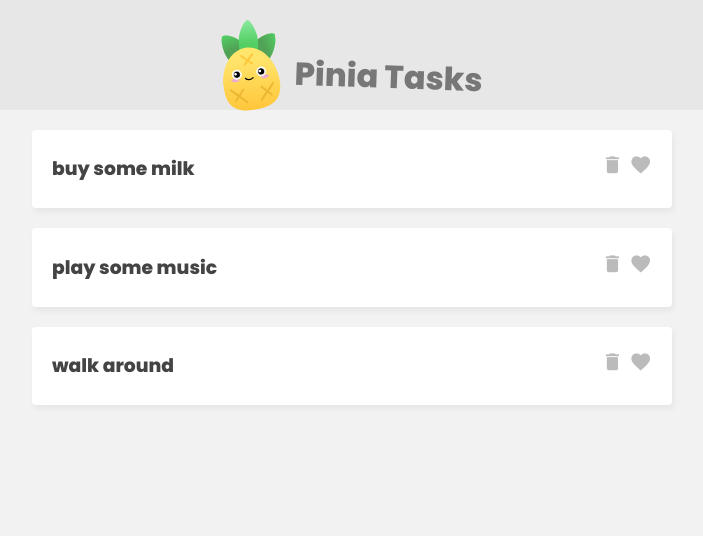
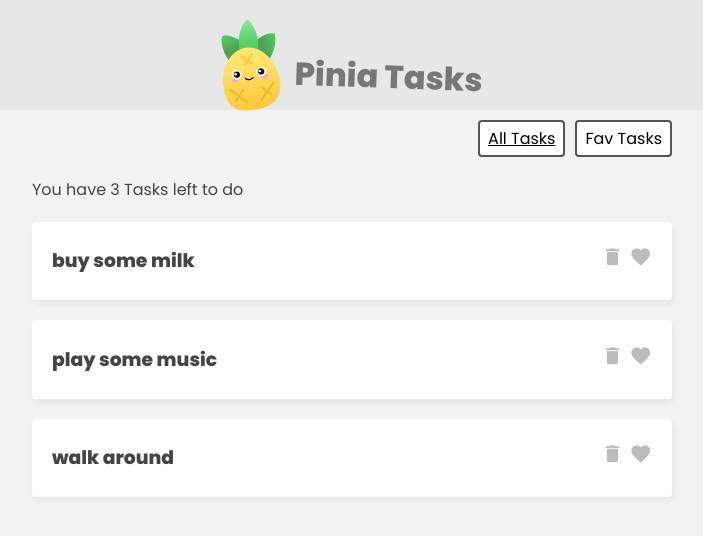
Before and after one commit to thegeek/pinia-tasks, a Vue app: page / in a window 1280 px wide. Shown: the top 536 px of the page, without its empty margins (288-991 px from the left). Built offline with nearby package versions, Linux system fonts and the light colour scheme.

Commit message:
Getter with a personal twist.

```diff
--- a/src/App.vue
+++ b/src/App.vue
@@ -5,10 +5,15 @@
       <img src="./assets/pinia-logo.svg" alt="Pinia logo" />
       <h1>Pinia Tasks</h1>
     </header>
-
+    <!-- filter -->
+    <nav class="filter">
+      <button :class="{ selected: filter === 'all' }" @click="filter = 'all'">All Tasks</button>
+      <button :class="{ selected: filter === 'favs' }" @click="filter = 'favs'">Fav Tasks</button>
+    </nav>
     <!-- Task List -->
     <div class="task-list">
-      <div v-for="task in taskStore.tasks" :key="task.id">
+      <p>You have {{ taskList.count }} {{ taskList.type }} left to do</p>
+      <div v-for="task in taskList.tasks" :key="task.id">
         <TaskDetails :task="task" />
       </div>
     </div>
@@ -18,5 +23,17 @@
 <script setup>
 import { useTaskStore } from './stores/TaskStore';
 import TaskDetails from './components/TaskDetails.vue';
+import { computed, ref } from 'vue';
 const taskStore = useTaskStore();
+
+const filter = ref('all');
+const taskList = computed(() => {
+  switch (filter.value) {
+    case 'favs':
+      return { tasks: taskStore.favs, type: 'Fav Tasks', count: taskStore.favCount };
+
+    default:
+      return { tasks: taskStore.tasks, type: 'Tasks', count: taskStore.totalCount };
+  }
+});
 </script>
--- a/src/assets/main.css
+++ b/src/assets/main.css
@@ -65,3 +65,25 @@ header h1 {
   cursor: pointer;
   color: #bbb;
 }
+
+/* Filter Nav */
+.filter {
+  width: 640px;
+  margin: 10px auto;
+  text-align: right;
+}
+
+.filter button {
+  display: inline-block;
+  margin-left: 10px;
+  background: #fff;
+  border: 2px solid #555;
+  border-radius: 4px;
+  padding: 4px 8px;
+  cursor: pointer;
+  font-size: 1em;
+}
+
+.filter button.selected {
+  text-decoration: underline;
+}
--- a/src/stores/TaskStore.js
+++ b/src/stores/TaskStore.js
@@ -7,5 +7,19 @@ export const useTaskStore = defineStore('taskStore', {
       { id: 2, title: 'play some music', isFav: true },
       { id: 3, title: 'walk around', isFav: false }
     ]
-  })
+  }),
+  getters: {
+    favs() {
+      //   return this.tasks.filter((el) => el.isFav);
+      return this.tasks.filter(({ isFav }) => isFav);
+    },
+    favCount: (state) => {
+      return state.tasks.reduce((prev, current) => {
+        return current.isFav ? prev + 1 : prev;
+      }, 0);
+    },
+    totalCount: (state) => {
+      return state.tasks.length;
+    }
+  }
 });
```
